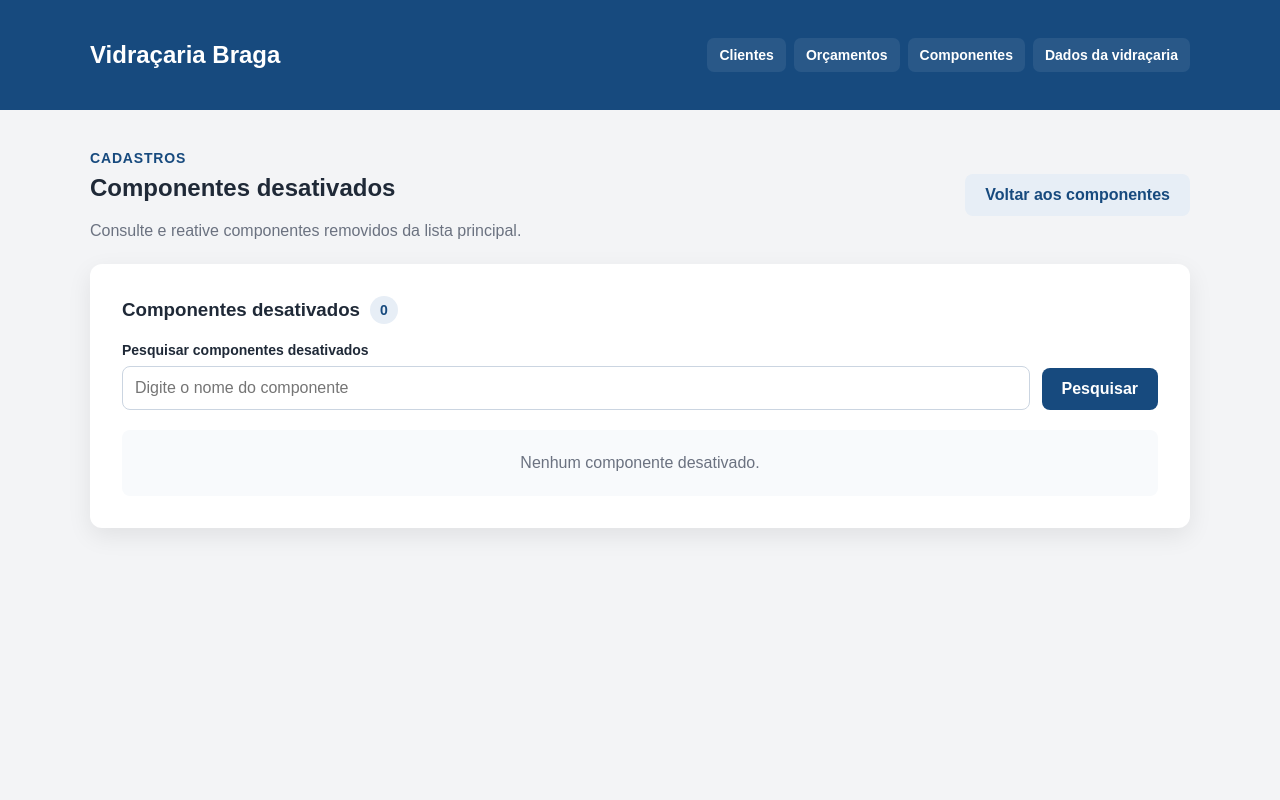
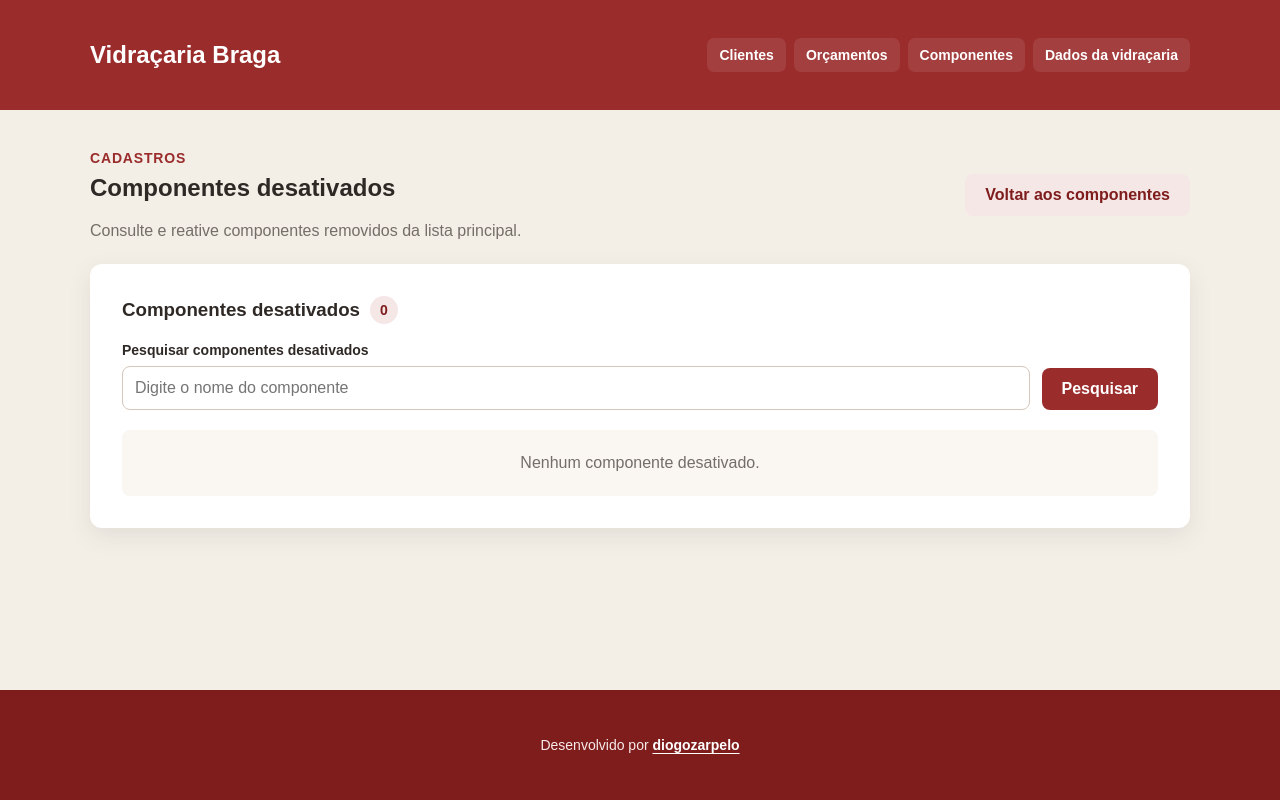
Before and after one commit to diogozarpelo/braga-budget, a Flask app: page /componentes/desativados in a window 1280 px wide. Run offline with Flask 3, Linux system fonts and the light colour scheme; data that the repository does not hold is empty.

Commit message:
style: update visual identity and footer

```diff
--- a/app/static/css/styles.css
+++ b/app/static/css/styles.css
@@ -2,11 +2,56 @@
     box-sizing: border-box;
 }
 
+:root {
+    --color-primary: #9b2c2c;
+    --color-primary-dark: #7f1d1d;
+    --color-primary-soft: #f6e7e7;
+    --color-primary-soft-hover: #ecd0d0;
+    --color-primary-focus: rgba(155, 44, 44, 0.18);
+    --color-on-primary: #ffffff;
+    --color-on-primary-muted: #f9eaea;
+    --color-primary-overlay: rgba(255, 255, 255, 0.09);
+    --color-primary-overlay-hover: rgba(255, 255, 255, 0.2);
+    --color-page: #f3efe7;
+    --color-surface: #ffffff;
+    --color-surface-muted: #faf7f2;
+    --color-text: #2f2926;
+    --color-text-secondary: #514b47;
+    --color-text-muted: #756d68;
+    --color-border: #e7ded4;
+    --color-border-strong: #d4c7bb;
+    --color-disabled: #eee8e1;
+    --color-disabled-text: #938b85;
+    --color-danger: #b42318;
+    --color-danger-dark: #8f1d17;
+    --color-danger-soft: #fee4e2;
+    --color-danger-soft-hover: #fecdca;
+    --color-success: #15803d;
+    --color-success-dark: #166534;
+    --color-success-accent: #16a34a;
+    --color-success-soft: #dcfce7;
+    --color-success-soft-hover: #bbf7d0;
+    --color-success-surface: #f0fdf4;
+    --color-success-border: #86efac;
+    --color-modal-overlay: rgba(42, 27, 25, 0.64);
+    --shadow-card: 0 8px 24px rgba(68, 45, 39, 0.09);
+    --shadow-card-soft: 0 4px 14px rgba(68, 45, 39, 0.08);
+    --shadow-modal: 0 24px 60px rgba(42, 27, 25, 0.28);
+    --shadow-toast: 0 10px 30px rgba(42, 27, 25, 0.18);
+}
+
+html {
+    min-height: 100%;
+}
+
 body {
+    display: flex;
+    min-height: 100vh;
+    flex-direction: column;
     margin: 0;
     font-family: Arial, sans-serif;
-    color: #1f2937;
-    background: #f3f4f6;
+    color: var(--color-text);
+    background: var(--color-page);
 }
 
 a {
@@ -14,9 +59,10 @@ a {
 }
 
 .topbar {
-    padding: 20px 32px;
-    color: #ffffff;
-    background: #174a7e;
+    flex-shrink: 0;
+    padding: 0;
+    color: var(--color-on-primary);
+    background: var(--color-primary);
 }
 
 .topbar h1 {
@@ -25,6 +71,7 @@ a {
 }
 
 .container {
+    flex: 1 0 auto;
     width: min(1100px, 92%);
     margin: 40px auto;
 }
@@ -33,8 +80,8 @@ a {
 .card {
     padding: 32px;
     border-radius: 12px;
-    background: #ffffff;
-    box-shadow: 0 8px 24px rgba(0, 0, 0, 0.08);
+    background: var(--color-surface);
+    box-shadow: var(--shadow-card);
 }
 
 .card {
@@ -45,7 +92,7 @@ a {
     margin: 0 0 8px;
     font-size: 14px;
     font-weight: bold;
-    color: #174a7e;
+    color: var(--color-primary);
     text-transform: uppercase;
     letter-spacing: 0.06em;
 }
@@ -65,7 +112,7 @@ h3 {
 
 .page-header p:last-child {
     margin-bottom: 0;
-    color: #6b7280;
+    color: var(--color-text-muted);
 }
 
 .button,
@@ -74,8 +121,8 @@ button {
     padding: 12px 20px;
     border: 0;
     border-radius: 8px;
-    color: #ffffff;
-    background: #174a7e;
+    color: var(--color-on-primary);
+    background: var(--color-primary);
     font: inherit;
     font-weight: bold;
     text-decoration: none;
@@ -84,16 +131,16 @@ button {
 
 .button:hover,
 button:hover {
-    background: #123b66;
+    background: var(--color-primary-dark);
 }
 
 .button-secondary {
-    color: #174a7e;
-    background: #e7eef6;
+    color: var(--color-primary-dark);
+    background: var(--color-primary-soft);
 }
 
 .button-secondary:hover {
-    background: #d7e3f0;
+    background: var(--color-primary-soft-hover);
 }
 
 .form-grid {
@@ -116,16 +163,16 @@ button:hover {
 .field input {
     width: 100%;
     padding: 12px;
-    border: 1px solid #cbd5e1;
+    border: 1px solid var(--color-border-strong);
     border-radius: 8px;
-    color: #1f2937;
-    background: #ffffff;
+    color: var(--color-text);
+    background: var(--color-surface);
     font: inherit;
 }
 
 .field input:focus {
-    border-color: #174a7e;
-    outline: 3px solid rgba(23, 74, 126, 0.15);
+    border-color: var(--color-primary);
+    outline: 3px solid var(--color-primary-focus);
 }
 
 .field-full {
@@ -160,8 +209,8 @@ button:hover {
     align-items: center;
     justify-content: center;
     border-radius: 999px;
-    color: #174a7e;
-    background: #e7eef6;
+    color: var(--color-primary-dark);
+    background: var(--color-primary-soft);
     font-size: 14px;
     font-weight: bold;
 }
@@ -193,16 +242,12 @@ th {
     margin: 0;
     padding: 24px;
     border-radius: 8px;
-    color: #6b7280;
-    background: #f8fafc;
+    color: var(--color-text-muted);
+    background: var(--color-surface-muted);
     text-align: center;
 }
 
 @media (max-width: 700px) {
-    .topbar {
-        padding: 18px 20px;
-    }
-
     .container {
         margin: 24px auto;
     }
@@ -1055,53 +1091,31 @@ body.modal-open {
 
 
 .field textarea {
-    width: 100%;
     min-height: 120px;
-    padding: 12px;
-    border: 1px solid #cbd5e1;
-    border-radius: 8px;
-    color: #1f2937;
-    background: #ffffff;
-    font: inherit;
     line-height: 1.5;
     resize: vertical;
 }
 
-.field textarea:focus {
-    border-color: #174a7e;
-    outline: 3px solid rgba(23, 74, 126, 0.15);
-}
-
 .field small {
-    color: #6b7280;
+    color: var(--color-text-muted);
     font-size: 13px;
     line-height: 1.4;
 }
 
 .settings-notice {
     padding: 14px 16px;
-    border-left: 4px solid #174a7e;
+    border-left: 4px solid var(--color-primary);
     border-radius: 8px;
-    color: #374151;
-    background: #eef4fa;
+    color: var(--color-text-secondary);
+    background: var(--color-primary-soft);
     font-size: 14px;
     line-height: 1.5;
 }
 
-.form-actions {
-    align-items: center;
-    gap: 12px;
-}
-
-
-.topbar {
-    padding: 0;
-}
-
 .topbar-content {
     display: flex;
     width: min(1100px, 92%);
-    min-height: 72px;
+    min-height: 110px;
     margin: 0 auto;
     align-items: center;
     justify-content: space-between;
@@ -1111,32 +1125,65 @@ body.modal-open {
 .topbar-home {
     display: inline-flex;
     align-items: center;
-    color: #ffffff;
+    color: var(--color-on-primary);
     text-decoration: none;
 }
 
 .topbar-home:hover {
-    color: #dbeafe;
+    color: var(--color-on-primary-muted);
 }
 
 .topbar-nav {
     display: flex;
     align-items: center;
     gap: 8px;
+    background: transparent;
 }
 
 .topbar-nav a {
     padding: 9px 12px;
     border-radius: 7px;
-    color: #ffffff;
-    background: rgba(255, 255, 255, 0.08);
+    color: var(--color-on-primary);
+    background: var(--color-primary-overlay);
     font-size: 14px;
     font-weight: bold;
     text-decoration: none;
 }
 
 .topbar-nav a:hover {
-    background: rgba(255, 255, 255, 0.18);
+    background: var(--color-primary-overlay-hover);
+}
+
+.site-footer {
+    flex-shrink: 0;
+    color: var(--color-on-primary-muted);
+    background: var(--color-primary-dark);
+}
+
+.site-footer-content {
+    display: flex;
+    width: min(1100px, 92%);
+    min-height: 110px;
+    margin: 0 auto;
+    align-items: center;
+    justify-content: center;
+    text-align: center;
+}
+
+.site-footer p {
+    margin: 0;
+    font-size: 14px;
+}
+
+.site-footer a {
+    color: var(--color-on-primary);
+    font-weight: bold;
+    text-decoration-thickness: 1px;
+    text-underline-offset: 3px;
+}
+
+.site-footer a:hover {
+    color: var(--color-primary-soft);
 }
 
 @media (max-width: 700px) {
@@ -1160,76 +1207,20 @@ body.modal-open {
 }
 
 
-html,
-body {
-    margin: 0;
-    padding: 0;
-}
-
-.topbar,
-.topbar-content,
-.topbar-nav,
-.topbar-nav a {
-    background: #174a7e;
-}
-
-.topbar-nav {
-    gap: 0;
-}
-
-.topbar-nav a {
-    border-radius: 0;
-}
-
-.topbar-nav a:hover {
-    background: #123b66;
-}
-
-
-.topbar-nav {
-    gap: 8px;
-    background: transparent;
-}
-
-.topbar-nav a {
-    border-radius: 7px;
-    background: rgba(255, 255, 255, 0.08);
-}
-
-.topbar-nav a:hover {
-    background: rgba(255, 255, 255, 0.18);
-}
-
-
-.topbar-content {
-    min-height: 80px;
-}
-
-
-.topbar-content {
-    min-height: 90px;
-}
-
-
-.topbar-content {
-    min-height: 110px;
-}
-
-
 .alert-success {
-    border: 1px solid #bbf7d0;
-    color: #166534;
-    background: #dcfce7;
+    border: 1px solid var(--color-success-soft-hover);
+    color: var(--color-success-dark);
+    background: var(--color-success-soft);
 }
 
 
 .business-profile-card {
     padding: 32px;
-    border: 1px solid #dbe3ec;
-    border-left: 6px solid #174a7e;
+    border: 1px solid var(--color-border);
+    border-left: 6px solid var(--color-primary);
     border-radius: 12px;
-    background: #ffffff;
-    box-shadow: 0 8px 24px rgba(0, 0, 0, 0.08);
+    background: var(--color-surface);
+    box-shadow: var(--shadow-card);
 }
 
 .business-profile-header {
--- a/app/templates/base.html
+++ b/app/templates/base.html
@@ -33,6 +33,19 @@
         {% block content %}{% endblock %}
     </main>
 
+    <footer class="site-footer">
+        <div class="site-footer-content">
+            <p>
+                Desenvolvido por
+                <a
+                    href="https://github.com/diogozarpelo"
+                    target="_blank"
+                    rel="noopener noreferrer"
+                >diogozarpelo</a>
+            </p>
+        </div>
+    </footer>
+
     <script src="{{ url_for('static', filename='js/app.js') }}"></script>
 </body>
 </html>
```
Also changed, not shown: other parts of app/static/css/styles.css (+135 -142 lines).
